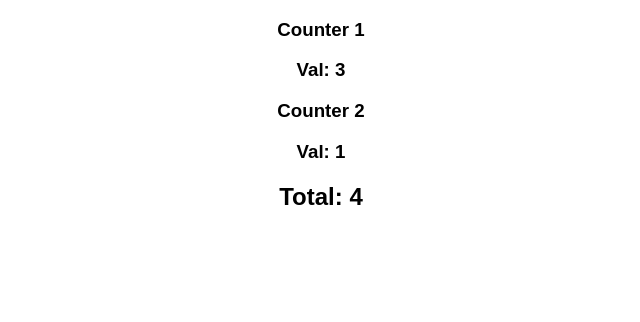
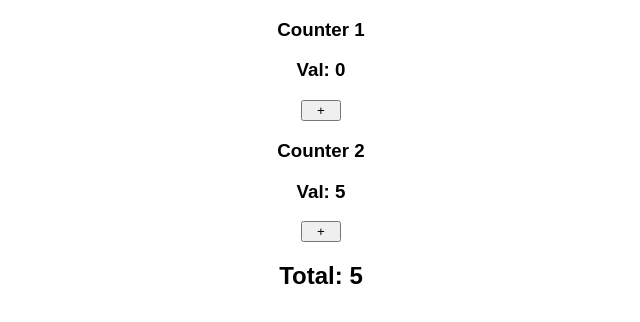
Before and after one commit to loriculberson/react-counters, a React (Create React App) app: page / in a window 1280 px wide. Shown: the top 322 px of the page, without its empty margins (319-959 px from the left). Built offline with nearby package versions, Linux system fonts and the light colour scheme.

Commit message:
Each counter increments individually and total calculates

```diff
--- a/src/Counter.js
+++ b/src/Counter.js
@@ -2,11 +2,11 @@ import React from 'react';
 import './Counter.css';
 
 const Counter = (props) => {
-  console.log(props)
   return (
     <div>
       <h3>Counter {props.name}</h3>
       <h3>Val: {props.value}</h3>
+
 
     </div>
   );
--- a/src/CounterApp.js
+++ b/src/CounterApp.js
@@ -6,7 +6,7 @@ class CounterApp extends Component {
   constructor(props) {
     super(props);
     this.state = {
-      allValues: [3, 1]
+      allValues: [0, 5]
     }
   }
 
@@ -16,16 +16,26 @@ class CounterApp extends Component {
     return this.state.allValues[i];
   }
 
+  increment = (i) => {
+    const values = this.state.allValues.slice();
+    values[i] = this.state.allValues[i] + 1;
+    this.setState({
+      allValues: values
+    })
+  }
 
   render() {
     const total = this.state.allValues.reduce((sum, num) => sum + num)
     const renderCounters = this.state.allValues.map((counter, index) => {
       return (
-        <Counter
-        name={index + 1}
-        key={index}
-        value={this.counterValue(index)}
-      />
+        <div>
+          <Counter
+            key={index}
+            name={index + 1}
+            value={this.counterValue(index)}
+          />
+          <button onClick={() => this.increment(index)}> + </button>
+      </div>
       )
     })
 
```
